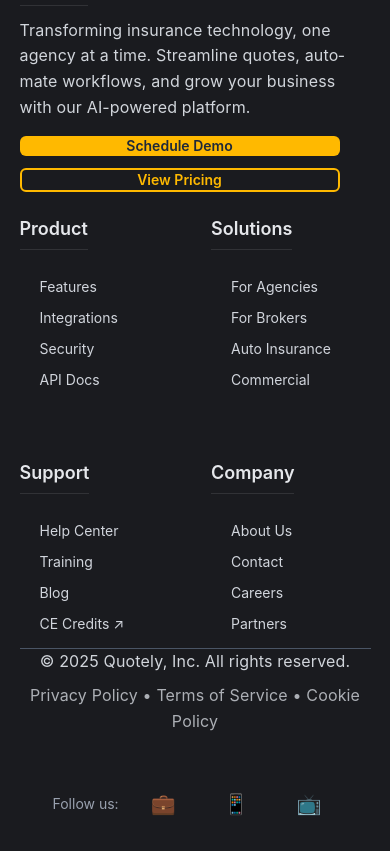
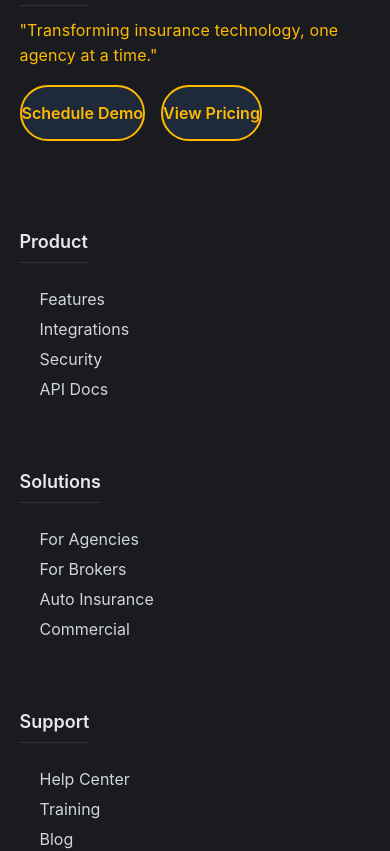
Before and after one commit to QuotelyInc/quotely-demo, a Next.js app: page /compare/vs-ezlynx in a window 390 px wide. Shown: the part 9980-10831 px from the top of the page. Built offline with nearby package versions, Linux system fonts and the light colour scheme; no server answers.

Commit message:
refactor: Update Footer component layout and enhance social media links

```diff
--- a/components/Footer.tsx
+++ b/components/Footer.tsx
@@ -2,6 +2,7 @@
 
 import Link from "next/link";
 import { useOTTOTracking } from "./OTTOProvider";
+import { Linkedin, Twitter, Youtube } from "lucide-react";
 
 interface FooterProps {
   className?: string;
@@ -20,26 +21,28 @@ export default function Footer({ className = "" }: FooterProps) {
   return (
     <footer className={`bg-gray-800 text-white py-12 px-5 ${className}`}>
       <div className="max-w-screen-xl mx-auto">
-        {/* Primary Section - Company & CTAs */}
-        <div className="mb-8">
-          <h4 className="mb-6 text-amber-400 text-lg font-semibold">Quotely</h4>
+        <div className="grid grid-cols-1 md:grid-cols-5 gap-8 mb-8 lg:gap-12">
+          {/* Brand & CTA */}
+          <div>
+            <h4 className="mb-6 text-amber-400 text-lg font-semibold">
+              Quotely
+            </h4>
             <p className="text-gray-400 text-sm mb-6 leading-relaxed max-w-md">
-            Transforming insurance technology, one agency at a time. Streamline
-            quotes, automate workflows, and grow your business with our
-            AI-powered platform.
+              <span className="text-amber-400">  "Transforming insurance technology, one agency at a time." </span>
+              {/* Streamline quotes, automate workflows, and grow your business with
+              our AI-powered platform. */}
             </p>
-
-          <div className="flex flex-col gap-3 max-w-xs">
+            <div className="flex flex-row gap-4 max-w-xs mb-4 items-center">
               <Link
                 href="/demo"
-              className="bg-amber-400 text-gray-800 py-3 px-6 rounded-md text-sm font-semibold text-center transition-all duration-300 hover:bg-amber-500 hover:-translate-y-0.5"
+                className="bg-gray-800 text-amber-400 px-6 h-14 flex items-center justify-center rounded-full text-base font-semibold text-center transition-all duration-300 border-2 border-amber-400 hover:bg-amber-500 hover:text-yellow-50"
                 onClick={() => handleFooterLinkClick("primary-cta", "demo")}
               >
                 Schedule Demo
               </Link>
               <Link
                 href="/pricing"
-              className="bg-transparent text-amber-400 py-3 px-6 rounded-md text-sm font-semibold text-center transition-all duration-300 border-2 border-amber-400 hover:bg-amber-400 hover:text-gray-800"
+                className="bg-gray-800 text-amber-400 px-6 h-14 flex items-center justify-center rounded-full text-base font-semibold text-center transition-all duration-300 border-2 border-amber-400 hover:bg-amber-500 hover:text-yellow-50"
                 onClick={() => handleFooterLinkClick("primary-cta", "pricing")}
               >
                 View Pricing
@@ -47,8 +50,7 @@ export default function Footer({ className = "" }: FooterProps) {
             </div>
           </div>
 
-        <div className="grid grid-cols-2 md:grid-cols-4 gap-8 mb-8 lg:gap-12">
-          {/* Core Product Links */}
+          {/* Product */}
           <div>
             <h4 className="mb-6 text-amber-400 text-lg font-semibold">
               Product
@@ -57,7 +59,7 @@ export default function Footer({ className = "" }: FooterProps) {
               <li>
                 <Link
                   href="/#features"
-                  className="text-gray-300 text-sm leading-6 inline-block py-1 transition-colors duration-300 hover:text-amber-400 focus:outline-none focus:ring-2 focus:ring-amber-400 focus:ring-offset-2 focus:ring-offset-gray-800 rounded"
+                  className="footer-link"
                   onClick={() => handleFooterLinkClick("product", "features")}
                 >
                   Features
@@ -66,7 +68,7 @@ export default function Footer({ className = "" }: FooterProps) {
               <li>
                 <Link
                   href="/#integrations"
-                  className="text-gray-300 text-sm leading-6 inline-block py-1 transition-colors duration-300 hover:text-amber-400 focus:outline-none focus:ring-2 focus:ring-amber-400 focus:ring-offset-2 focus:ring-offset-gray-800 rounded"
+                  className="footer-link"
                   onClick={() =>
                     handleFooterLinkClick("product", "integrations")
                   }
@@ -77,7 +79,7 @@ export default function Footer({ className = "" }: FooterProps) {
               <li>
                 <a
                   href="/features#security"
-                  className="text-gray-300 text-sm leading-6 inline-block py-1 transition-colors duration-300 hover:text-amber-400 focus:outline-none focus:ring-2 focus:ring-amber-400 focus:ring-offset-2 focus:ring-offset-gray-800 rounded"
+                  className="footer-link"
                   onClick={() => handleFooterLinkClick("product", "security")}
                 >
                   Security
@@ -86,7 +88,7 @@ export default function Footer({ className = "" }: FooterProps) {
               <li>
                 <a
                   href="/features#api"
-                  className="text-gray-300 text-sm leading-6 inline-block py-1 transition-colors duration-300 hover:text-amber-400 focus:outline-none focus:ring-2 focus:ring-amber-400 focus:ring-offset-2 focus:ring-offset-gray-800 rounded"
+                  className="footer-link"
                   onClick={() => handleFooterLinkClick("product", "api")}
                 >
                   API Docs
@@ -95,7 +97,7 @@ export default function Footer({ className = "" }: FooterProps) {
             </ul>
           </div>
 
-          {/* User-Focused Solutions */}
+          {/* Solutions */}
           <div>
             <h4 className="mb-6 text-amber-400 text-lg font-semibold">
               Solutions
@@ -104,7 +106,7 @@ export default function Footer({ className = "" }: FooterProps) {
               <li>
                 <a
                   href="#agencies"
-                  className="text-gray-300 text-sm leading-6 inline-block py-1 transition-colors duration-300 hover:text-amber-400 focus:outline-none focus:ring-2 focus:ring-amber-400 focus:ring-offset-2 focus:ring-offset-gray-800 rounded"
+                  className="footer-link"
                   onClick={() => handleFooterLinkClick("solutions", "agencies")}
                 >
                   For Agencies
@@ -113,7 +115,7 @@ export default function Footer({ className = "" }: FooterProps) {
               <li>
                 <a
                   href="#brokers"
-                  className="text-gray-300 text-sm leading-6 inline-block py-1 transition-colors duration-300 hover:text-amber-400 focus:outline-none focus:ring-2 focus:ring-amber-400 focus:ring-offset-2 focus:ring-offset-gray-800 rounded"
+                  className="footer-link"
                   onClick={() => handleFooterLinkClick("solutions", "brokers")}
                 >
                   For Brokers
@@ -122,7 +124,7 @@ export default function Footer({ className = "" }: FooterProps) {
               <li>
                 <a
                   href="#auto-insurance"
-                  className="text-gray-300 text-sm leading-6 inline-block py-1 transition-colors duration-300 hover:text-amber-400 focus:outline-none focus:ring-2 focus:ring-amber-400 focus:ring-offset-2 focus:ring-offset-gray-800 rounded"
+                  className="footer-link"
                   onClick={() =>
                     handleFooterLinkClick("solutions", "auto-insurance")
                   }
@@ -133,7 +135,7 @@ export default function Footer({ className = "" }: FooterProps) {
               <li>
                 <a
                   href="#commercial"
-                  className="text-gray-300 text-sm leading-6 inline-block py-1 transition-colors duration-300 hover:text-amber-400 focus:outline-none focus:ring-2 focus:ring-amber-400 focus:ring-offset-2 focus:ring-offset-gray-800 rounded"
+                  className="footer-link"
                   onClick={() =>
                     handleFooterLinkClick("solutions", "commercial")
                   }
@@ -144,7 +146,7 @@ export default function Footer({ className = "" }: FooterProps) {
             </ul>
           </div>
 
-          {/* Support & Learning */}
+          {/* Support */}
           <div>
             <h4 className="mb-6 text-amber-400 text-lg font-semibold">
               Support
@@ -153,7 +155,7 @@ export default function Footer({ className = "" }: FooterProps) {
               <li>
                 <a
                   href="#support"
-                  className="text-gray-300 text-sm leading-6 inline-block py-1 transition-colors duration-300 hover:text-amber-400 focus:outline-none focus:ring-2 focus:ring-amber-400 focus:ring-offset-2 focus:ring-offset-gray-800 rounded"
+                  className="footer-link"
                   onClick={() =>
                     handleFooterLinkClick("support", "help-center")
                   }
@@ -164,7 +166,7 @@ export default function Footer({ className = "" }: FooterProps) {
               <li>
                 <a
                   href="#training"
-                  className="text-gray-300 text-sm leading-6 inline-block py-1 transition-colors duration-300 hover:text-amber-400 focus:outline-none focus:ring-2 focus:ring-amber-400 focus:ring-offset-2 focus:ring-offset-gray-800 rounded"
+                  className="footer-link"
                   onClick={() => handleFooterLinkClick("support", "training")}
                 >
                   Training
@@ -173,7 +175,7 @@ export default function Footer({ className = "" }: FooterProps) {
               <li>
                 <Link
                   href="/blog"
-                  className="text-gray-300 text-sm leading-6 inline-block py-1 transition-colors duration-300 hover:text-amber-400 focus:outline-none focus:ring-2 focus:ring-amber-400 focus:ring-offset-2 focus:ring-offset-gray-800 rounded"
+                  className="footer-link"
                   onClick={() => handleFooterLinkClick("support", "blog")}
                 >
                   Blog
@@ -184,7 +186,7 @@ export default function Footer({ className = "" }: FooterProps) {
                   href="https://www.xcelsolutions.com/"
                   target="_blank"
                   rel="noopener noreferrer"
-                  className="text-gray-300 text-sm leading-6 inline-block py-1 transition-colors duration-300 hover:text-amber-400 focus:outline-none focus:ring-2 focus:ring-amber-400 focus:ring-offset-2 focus:ring-offset-gray-800 rounded"
+                  className="footer-link"
                   onClick={() => handleFooterLinkClick("support", "ce-credits")}
                 >
                   CE Credits ↗
@@ -193,7 +195,7 @@ export default function Footer({ className = "" }: FooterProps) {
             </ul>
           </div>
 
-          {/* Company & Legal */}
+          {/* Company */}
           <div>
             <h4 className="mb-6 text-amber-400 text-lg font-semibold">
               Company
@@ -202,7 +204,7 @@ export default function Footer({ className = "" }: FooterProps) {
               <li>
                 <Link
                   href="/about"
-                  className="text-gray-300 text-sm leading-6 inline-block py-1 transition-colors duration-300 hover:text-amber-400 focus:outline-none focus:ring-2 focus:ring-amber-400 focus:ring-offset-2 focus:ring-offset-gray-800 rounded"
+                  className="footer-link"
                   onClick={() => handleFooterLinkClick("company", "about")}
                 >
                   About Us
@@ -211,7 +213,7 @@ export default function Footer({ className = "" }: FooterProps) {
               <li>
                 <a
                   href="#contact"
-                  className="text-gray-300 text-sm leading-6 inline-block py-1 transition-colors duration-300 hover:text-amber-400 focus:outline-none focus:ring-2 focus:ring-amber-400 focus:ring-offset-2 focus:ring-offset-gray-800 rounded"
+                  className="footer-link"
                   onClick={() => handleFooterLinkClick("company", "contact")}
                 >
                   Contact
@@ -220,7 +222,7 @@ export default function Footer({ className = "" }: FooterProps) {
               <li>
                 <a
                   href="#careers"
-                  className="text-gray-300 text-sm leading-6 inline-block py-1 transition-colors duration-300 hover:text-amber-400 focus:outline-none focus:ring-2 focus:ring-amber-400 focus:ring-offset-2 focus:ring-offset-gray-800 rounded"
+                  className="footer-link"
                   onClick={() => handleFooterLinkClick("company", "careers")}
                 >
                   Careers
@@ -229,7 +231,7 @@ export default function Footer({ className = "" }: FooterProps) {
               <li>
                 <a
                   href="#partners"
-                  className="text-gray-300 text-sm leading-6 inline-block py-1 transition-colors duration-300 hover:text-amber-400 focus:outline-none focus:ring-2 focus:ring-amber-400 focus:ring-offset-2 focus:ring-offset-gray-800 rounded"
+                  className="footer-link"
                   onClick={() => handleFooterLinkClick("company", "partners")}
                 >
                   Partners
@@ -244,11 +246,10 @@ export default function Footer({ className = "" }: FooterProps) {
             <p className="text-gray-300 mb-1">
               © 2025 Quotely, Inc. All rights reserved.
             </p>
-            <p className="text-gray-400 text-sm opacity-80">
+            <p className="text-gray-400 opacity-80 text-sm">
               Privacy Policy • Terms of Service • Cookie Policy
             </p>
           </div>
-
           <div className="flex items-center gap-4">
             <span className="text-gray-400 text-sm mr-2">Follow us:</span>
             <a
@@ -259,7 +260,7 @@ export default function Footer({ className = "" }: FooterProps) {
               onClick={() => handleFooterLinkClick("social", "linkedin")}
               aria-label="Follow us on LinkedIn"
             >
-              💼
+              <Linkedin />
             </a>
             <a
               href="https://twitter.com/quotely"
@@ -269,7 +270,7 @@ export default function Footer({ className = "" }: FooterProps) {
               onClick={() => handleFooterLinkClick("social", "twitter")}
               aria-label="Follow us on Twitter"
             >
-              📱
+              <Twitter />
             </a>
             <a
               href="https://www.youtube.com/@quotely"
@@ -279,11 +280,16 @@ export default function Footer({ className = "" }: FooterProps) {
               onClick={() => handleFooterLinkClick("social", "youtube")}
               aria-label="Subscribe to our YouTube channel"
             >
-              📺
+              <Youtube />
             </a>
           </div>
         </div>
       </div>
+      <style jsx>{`
+        .footer-link {
+          @apply text-gray-300 text-sm leading-6 inline-block py-1 transition-colors duration-300 hover:text-amber-400 focus:outline-none focus:ring-2 focus:ring-amber-400 focus:ring-offset-2 focus:ring-offset-gray-800 rounded;
+        }
+      `}</style>
     </footer>
   );
 }
```
Lines whose indentation alone changed are shown as unchanged.
